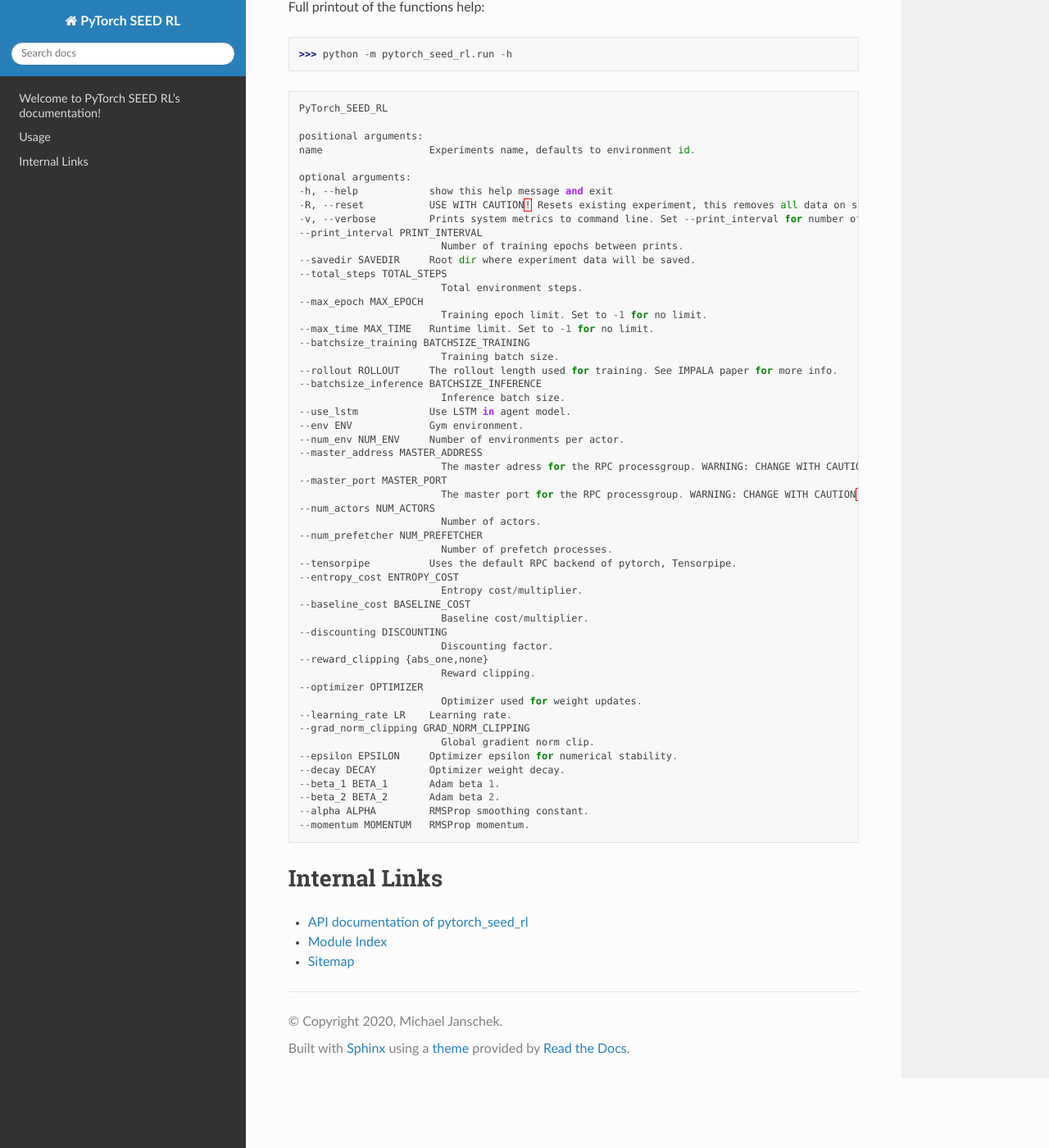
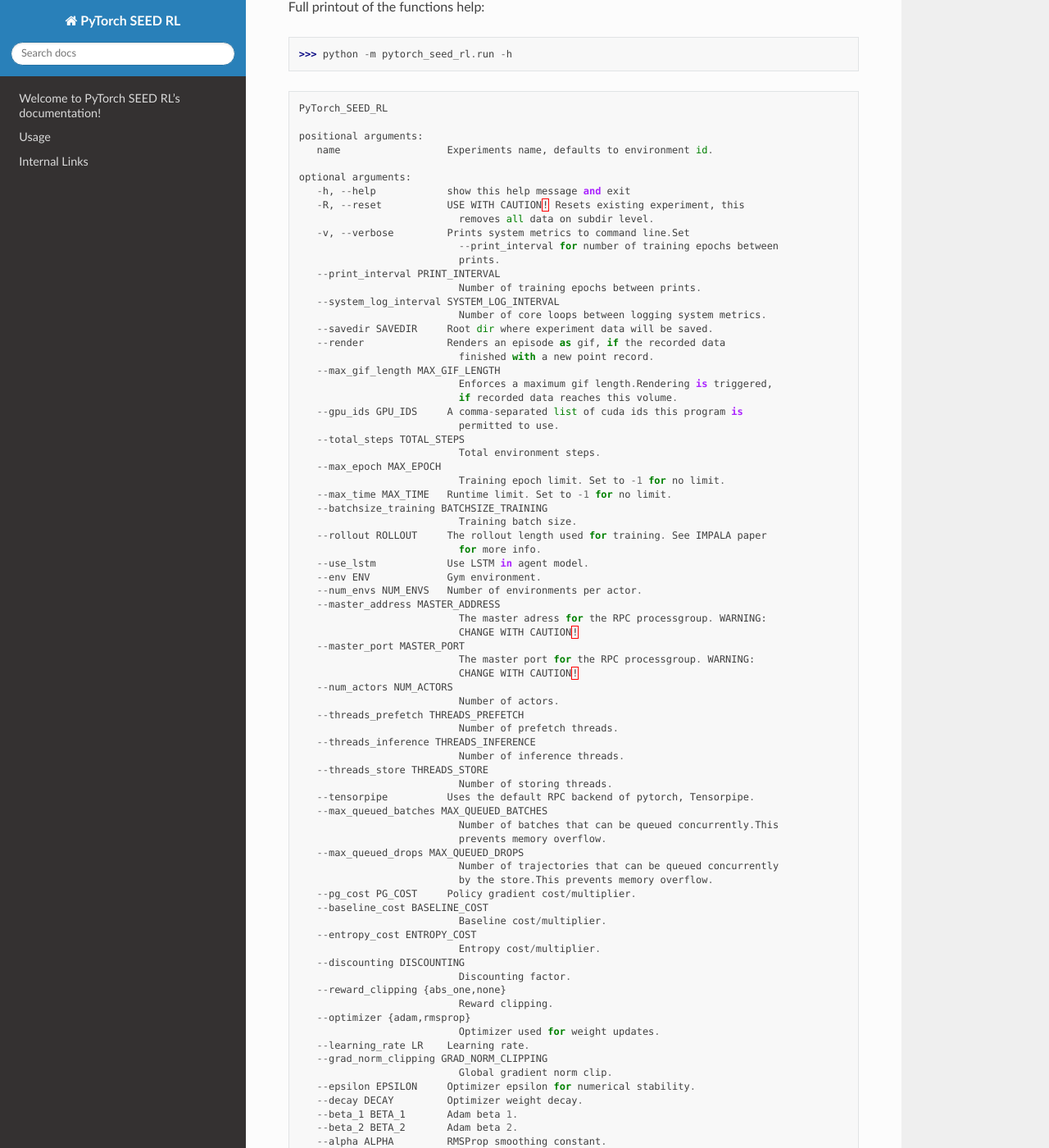
Before and after one commit to mjanschek/pytorch_seed_rl, a Sphinx documentation site: the page built from docs/index.rst, in a window 1280 px wide and 1400 px high, scrolled down 1024 px. Shown: the whole window at 82% size. Built offline with Sphinx 7.4.7 and the Read the Docs theme 2.0.0, drawn with Linux system fonts in a browser that asks for light colours; some of the changed text lies outside the part shown.

Commit message:
finish docs

```diff
--- a/docs/index.rst
+++ b/docs/index.rst
@@ -11,7 +11,7 @@
    :caption: Contents:
 
 This package provides an extendable implementation of Google Brains "SEED".
-The original implementation has been part of the master's thesis `Scaling reinforcement learning` by Michael Janschek.
+The original implementation has been part of the master's thesis `Scaling Reinforcement Learning` by Michael Janschek.
 
 It is designed to be capsuled to be extended in any way.
 Good points of customization would be the neural netwok (:py:mod:`~pytorch_seed_rl.nets`) or loss computation (:py:mod:`~pytorch_seed_rl.functional`).
@@ -47,56 +47,80 @@
    PyTorch_SEED_RL
 
    positional arguments:
-   name                  Experiments name, defaults to environment id.
+      name                  Experiments name, defaults to environment id.
 
    optional arguments:
-   -h, --help            show this help message and exit
-   -R, --reset           USE WITH CAUTION! Resets existing experiment, this removes all data on subdir level.
-   -v, --verbose         Prints system metrics to command line. Set --print_interval for number of training epochs between prints.
-   --print_interval PRINT_INTERVAL
-                           Number of training epochs between prints.
-   --savedir SAVEDIR     Root dir where experiment data will be saved.
-   --total_steps TOTAL_STEPS
-                           Total environment steps.
-   --max_epoch MAX_EPOCH
-                           Training epoch limit. Set to -1 for no limit.
-   --max_time MAX_TIME   Runtime limit. Set to -1 for no limit.
-   --batchsize_training BATCHSIZE_TRAINING
-                           Training batch size.
-   --rollout ROLLOUT     The rollout length used for training. See IMPALA paper for more info.
-   --batchsize_inference BATCHSIZE_INFERENCE
-                           Inference batch size.
-   --use_lstm            Use LSTM in agent model.
-   --env ENV             Gym environment.
-   --num_env NUM_ENV     Number of environments per actor.
-   --master_address MASTER_ADDRESS
-                           The master adress for the RPC processgroup. WARNING: CHANGE WITH CAUTION!
-   --master_port MASTER_PORT
-                           The master port for the RPC processgroup. WARNING: CHANGE WITH CAUTION!
-   --num_actors NUM_ACTORS
-                           Number of actors.
-   --num_prefetcher NUM_PREFETCHER
-                           Number of prefetch processes.
-   --tensorpipe          Uses the default RPC backend of pytorch, Tensorpipe.
-   --entropy_cost ENTROPY_COST
-                           Entropy cost/multiplier.
-   --baseline_cost BASELINE_COST
-                           Baseline cost/multiplier.
-   --discounting DISCOUNTING
-                           Discounting factor.
-   --reward_clipping {abs_one,none}
-                           Reward clipping.
-   --optimizer OPTIMIZER
-                           Optimizer used for weight updates.
-   --learning_rate LR    Learning rate.
-   --grad_norm_clipping GRAD_NORM_CLIPPING
-                           Global gradient norm clip.
-   --epsilon EPSILON     Optimizer epsilon for numerical stability.
-   --decay DECAY         Optimizer weight decay.
-   --beta_1 BETA_1       Adam beta 1.
-   --beta_2 BETA_2       Adam beta 2.
-   --alpha ALPHA         RMSProp smoothing constant.
-   --momentum MOMENTUM   RMSProp momentum.
+      -h, --help            show this help message and exit
+      -R, --reset           USE WITH CAUTION! Resets existing experiment, this
+                              removes all data on subdir level.
+      -v, --verbose         Prints system metrics to command line.Set
+                              --print_interval for number of training epochs between
+                              prints.
+      --print_interval PRINT_INTERVAL
+                              Number of training epochs between prints.
+      --system_log_interval SYSTEM_LOG_INTERVAL
+                              Number of core loops between logging system metrics.
+      --savedir SAVEDIR     Root dir where experiment data will be saved.
+      --render              Renders an episode as gif, if the recorded data
+                              finished with a new point record.
+      --max_gif_length MAX_GIF_LENGTH
+                              Enforces a maximum gif length.Rendering is triggered,
+                              if recorded data reaches this volume.
+      --gpu_ids GPU_IDS     A comma-separated list of cuda ids this program is
+                              permitted to use.
+      --total_steps TOTAL_STEPS
+                              Total environment steps.
+      --max_epoch MAX_EPOCH
+                              Training epoch limit. Set to -1 for no limit.
+      --max_time MAX_TIME   Runtime limit. Set to -1 for no limit.
+      --batchsize_training BATCHSIZE_TRAINING
+                              Training batch size.
+      --rollout ROLLOUT     The rollout length used for training. See IMPALA paper
+                              for more info.
+      --use_lstm            Use LSTM in agent model.
+      --env ENV             Gym environment.
+      --num_envs NUM_ENVS   Number of environments per actor.
+      --master_address MASTER_ADDRESS
+                              The master adress for the RPC processgroup. WARNING:
+                              CHANGE WITH CAUTION!
+      --master_port MASTER_PORT
+                              The master port for the RPC processgroup. WARNING:
+                              CHANGE WITH CAUTION!
+      --num_actors NUM_ACTORS
+                              Number of actors.
+      --threads_prefetch THREADS_PREFETCH
+                              Number of prefetch threads.
+      --threads_inference THREADS_INFERENCE
+                              Number of inference threads.
+      --threads_store THREADS_STORE
+                              Number of storing threads.
+      --tensorpipe          Uses the default RPC backend of pytorch, Tensorpipe.
+      --max_queued_batches MAX_QUEUED_BATCHES
+                              Number of batches that can be queued concurrently.This
+                              prevents memory overflow.
+      --max_queued_drops MAX_QUEUED_DROPS
+                              Number of trajectories that can be queued concurrently
+                              by the store.This prevents memory overflow.
+      --pg_cost PG_COST     Policy gradient cost/multiplier.
+      --baseline_cost BASELINE_COST
+                              Baseline cost/multiplier.
+      --entropy_cost ENTROPY_COST
+                              Entropy cost/multiplier.
+      --discounting DISCOUNTING
+                              Discounting factor.
+      --reward_clipping {abs_one,none}
+                              Reward clipping.
+      --optimizer {adam,rmsprop}
+                              Optimizer used for weight updates.
+      --learning_rate LR    Learning rate.
+      --grad_norm_clipping GRAD_NORM_CLIPPING
+                              Global gradient norm clip.
+      --epsilon EPSILON     Optimizer epsilon for numerical stability.
+      --decay DECAY         Optimizer weight decay.
+      --beta_1 BETA_1       Adam beta 1.
+      --beta_2 BETA_2       Adam beta 2.
+      --alpha ALPHA         RMSProp smoothing constant.
+      --momentum MOMENTUM   RMSProp momentum.
 
 
 Internal Links
--- a/pytorch_seed_rl/__init__.py
+++ b/pytorch_seed_rl/__init__.py
@@ -19,6 +19,5 @@
       and `SAC <https://arxiv.org/abs/1801.01290>`__
     * LSTM model
     * Multi-Node distributed training
-    * Rendering of actor-environment interaction
     * Tensorboard functionality
 """
```
Also changed, not shown: 3 other files.
